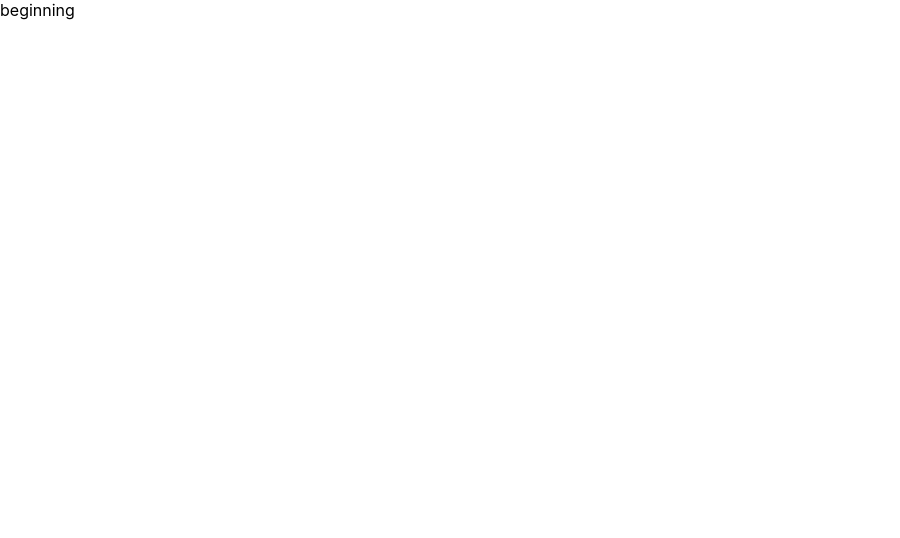
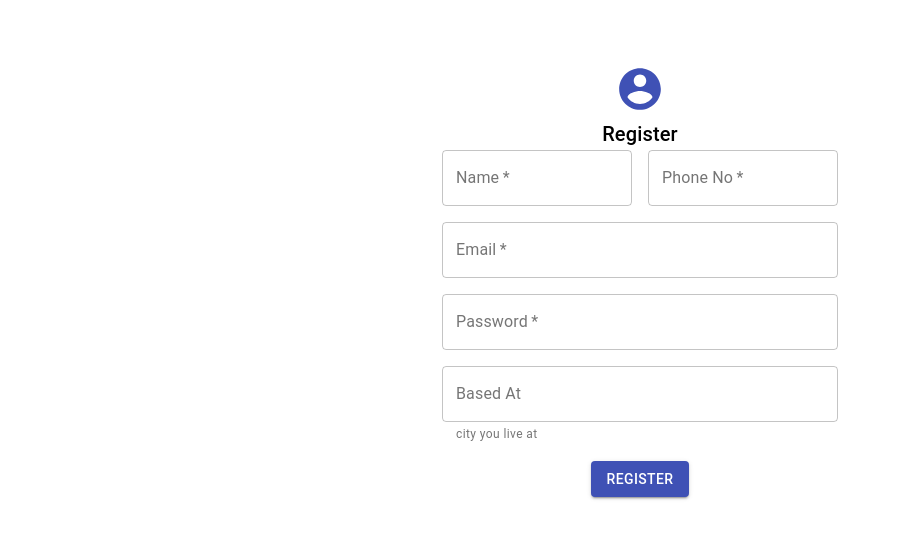
Before and after one commit to kislaykk/RemsReactWebApp, a React (Create React App) app: page /register in a window 1280 px wide. Shown: the top 538 px of the page, without its empty margins (0-900 px from the left). Built offline with nearby package versions, Linux system fonts and the light colour scheme.

Commit message:
sign in and signup

```diff
--- a/src/App.jsx
+++ b/src/App.jsx
@@ -1,9 +1,10 @@
 import React from 'react';
+import MainRouter from './components/MainRouter';
 
 function App() {
   return (
     <div>
-      beginning
+      <MainRouter />
     </div>
   );
 }
--- /dev/null
+++ b/src/components/ContainerComponentCredential.jsx
@@ -0,0 +1,27 @@
+/* eslint-disable react/destructuring-assignment */
+/* eslint-disable react/prop-types */
+import React from 'react';
+import {
+  Container, makeStyles,
+} from '@material-ui/core';
+
+const useStyles = makeStyles((theme) => ({
+  card: {
+    marginTop: theme.spacing(8),
+    display: 'flex',
+    flexDirection: 'column',
+    alignItems: 'center',
+  },
+}));
+const CardComponent = (props) => {
+  const classes = useStyles();
+  return (
+    <Container maxWidth="xs" className={classes.card}>
+
+      {props.children}
+
+    </Container>
+  );
+};
+
+export default CardComponent;
--- /dev/null
+++ b/src/components/Home.jsx
@@ -0,0 +1,9 @@
+import React from 'react';
+
+const Home = () => (
+  <div>
+    Home
+  </div>
+);
+
+export default Home;
--- /dev/null
+++ b/src/components/MainRouter.jsx
@@ -0,0 +1,26 @@
+import React from 'react';
+
+import {
+  BrowserRouter as Router, Switch, Route,
+} from 'react-router-dom';
+import Home from './Home';
+import Register from './Register';
+import SignIn from './SignIn';
+
+const MainRouter = () => (
+  <Router>
+    <Switch>
+      <Route exact path="/">
+        <Home />
+      </Route>
+      <Route path="/register">
+        <Register />
+      </Route>
+      <Route path="/signIn">
+        <SignIn />
+      </Route>
+    </Switch>
+  </Router>
+);
+
+export default MainRouter;
--- /dev/null
+++ b/src/components/Register.jsx
@@ -0,0 +1,43 @@
+import {
+  Button, Grid, TextField, Typography,
+} from '@material-ui/core';
+import React from 'react';
+import AccountCircleIcon from '@material-ui/icons/AccountCircle';
+import ContainerComponentCredential from './ContainerComponentCredential';
+
+const Register = () => (
+
+  <ContainerComponentCredential>
+    <div>
+      <AccountCircleIcon color="primary" style={{ background: 'white', fontSize: 50 }} />
+    </div>
+    <Typography variant="h6">
+      Register
+    </Typography>
+    <form>
+      <Grid container spacing={2}>
+        <Grid item xs={12} sm={6}>
+          <TextField fullWidth label="Name" variant="outlined" type="text" required />
+        </Grid>
+        <Grid item xs={12} sm={6}>
+          <TextField fullWidth label="Phone No" variant="outlined" type="text" required />
+        </Grid>
+        <Grid item xs={12}>
+          <TextField fullWidth label="Email" variant="outlined" type="email" required />
+        </Grid>
+        <Grid item xs={12}>
+          <TextField fullWidth label="Password" variant="outlined" type="password" required />
+        </Grid>
+        <Grid item xs={12}>
+          <TextField fullWidth label="Based At" variant="outlined" type="text" helperText="city you live at" />
+        </Grid>
+        <Grid item xs={12} align="center">
+          <Button type="submit" color="primary" variant="contained">Register</Button>
+        </Grid>
+      </Grid>
+    </form>
+
+  </ContainerComponentCredential>
+);
+
+export default Register;
--- /dev/null
+++ b/src/components/SignIn.jsx
@@ -0,0 +1,34 @@
+import {
+  Button, Grid, TextField, Typography,
+} from '@material-ui/core';
+import React from 'react';
+import LockIcon from '@material-ui/icons/Lock';
+import ContainerComponentCredential from './ContainerComponentCredential';
+
+const SignIn = () => (
+
+  <ContainerComponentCredential>
+    <div>
+      <LockIcon color="primary" style={{ background: 'white', fontSize: 50 }} />
+    </div>
+    <Typography variant="h6">
+      Sign In
+    </Typography>
+    <form>
+      <Grid container spacing={2}>
+        <Grid item xs={12}>
+          <TextField fullWidth label="Email" variant="outlined" type="email" required />
+        </Grid>
+        <Grid item xs={12}>
+          <TextField fullWidth label="Password" variant="outlined" type="password" required />
+        </Grid>
+        <Grid item xs={12} align="center">
+          <Button type="submit" color="primary" variant="contained">Register</Button>
+        </Grid>
+      </Grid>
+    </form>
+
+  </ContainerComponentCredential>
+);
+
+export default SignIn;
```
Also changed, not shown: package.json (+6 -1 lines), 1 other file (tests, documents, lock files or other folders).
